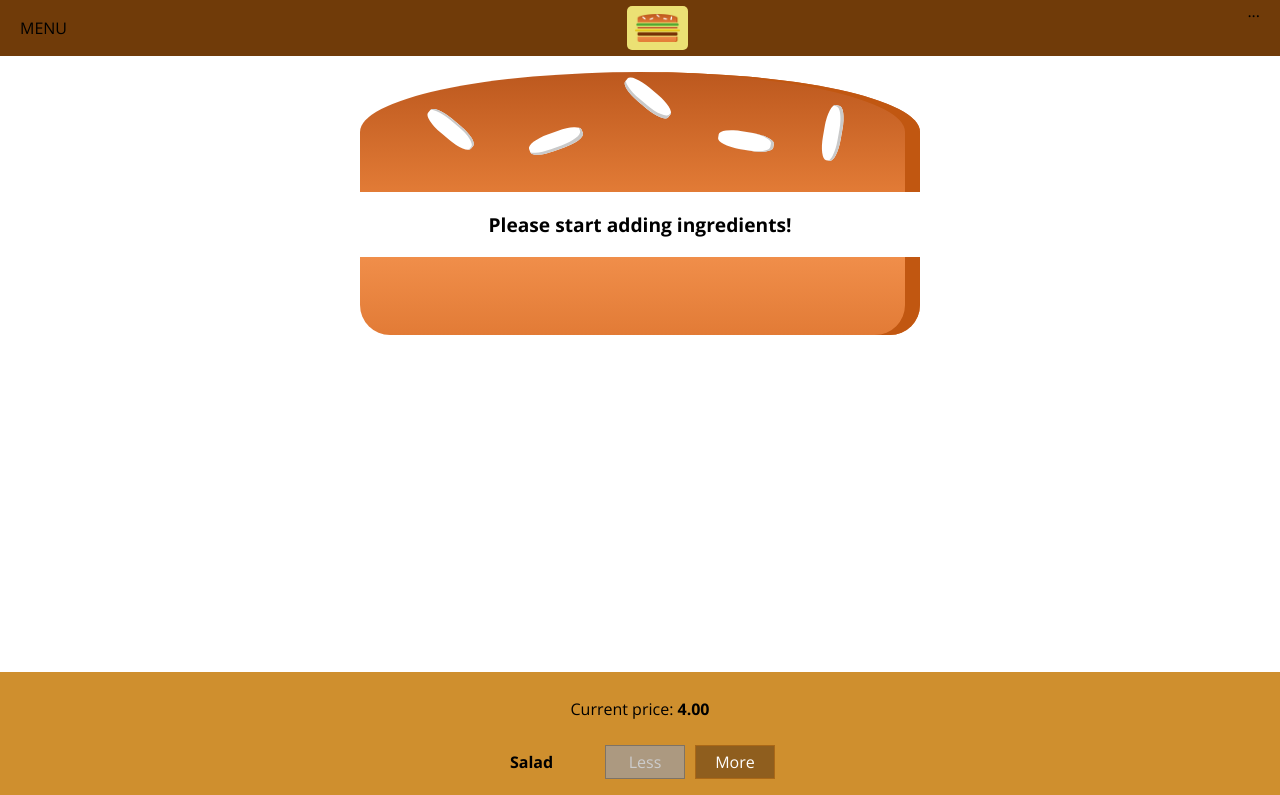
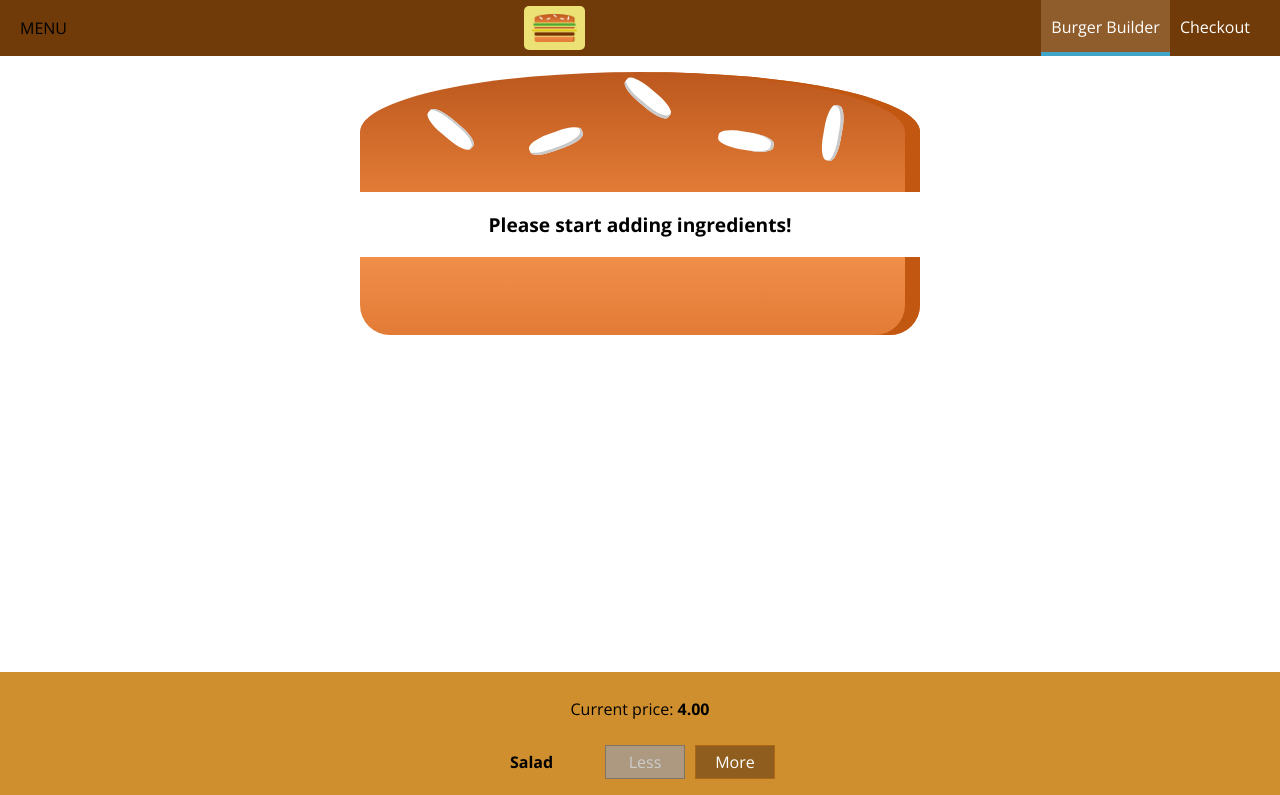
Before and after one commit to Kenokoz/my-burger, a React (Create React App) app: page / in a window 1280 px wide. Shown: the top 795 px of the page. Built offline with nearby package versions, Linux system fonts and the light colour scheme.

Commit message:
Add reusable navigation items

```diff
--- /dev/null
+++ b/src/components/Navigation/NavigationItems/NavigationItem/NavigationItem.css
@@ -0,0 +1,45 @@
+.NavigationItem {
+    margin: 10px 0;
+    box-sizing: border-box;
+    display: block;
+    width: 100%;
+}
+
+.NavigationItem a {
+    color: #8F5C2C;
+    text-decoration: none;
+    width: 100%;
+    box-sizing: border-box;
+    display: block;
+}
+
+.NavigationItem a:hover,
+.NavigationItem a:active,
+.NavigationItem a.active {
+    color: #40A4C8;
+}
+
+@media (min-width: 500px) {
+    .NavigationItem {
+        margin: 0;
+        display: flex;
+        height: 100%;
+        width: auto;
+        align-items: center;
+    }
+
+    .NavigationItem a {
+        color: white;
+        height: 100%;
+        padding: 16px 10px;
+        border-bottom: 4px solid transparent;
+    }
+
+    .NavigationItem a:hover,
+    .NavigationItem a:active,
+    .NavigationItem a.active {
+        background-color: #8F5C2C;
+        border-bottom: 4px solid #40A4C8;
+        color: white;
+    }
+}
--- /dev/null
+++ b/src/components/Navigation/NavigationItems/NavigationItem/NavigationItem.js
@@ -0,0 +1,14 @@
+import React from 'react';
+import './NavigationItem.css';
+
+const navigationItem = props => {
+  return (
+    <li className="NavigationItem">
+      <a href={props.link} className={props.active ? 'active' : null}>
+        {props.children}
+      </a>
+    </li>
+  );
+};
+
+export default navigationItem;
--- /dev/null
+++ b/src/components/Navigation/NavigationItems/NavigationItems.css
@@ -0,0 +1,15 @@
+.NavigationItems {
+    margin: 0;
+    padding: 0;
+    list-style: none;
+    display: flex;
+    flex-flow: column;
+    align-items: center;
+    height: 100%;
+}
+
+@media (min-width: 500px) {
+    .NavigationItems {
+        flex-flow: row;
+    }
+}
--- /dev/null
+++ b/src/components/Navigation/NavigationItems/NavigationItems.js
@@ -0,0 +1,16 @@
+import React from 'react';
+import NavigationItem from './NavigationItem/NavigationItem';
+import './NavigationItems.css';
+
+const navigationItems = props => {
+  return (
+    <ul className="NavigationItems">
+      <NavigationItem link="/" active>
+        Burger Builder
+      </NavigationItem>
+      <NavigationItem link="/">Checkout</NavigationItem>
+    </ul>
+  );
+};
+
+export default navigationItems;
--- a/src/components/Navigation/Toolbar/Toolbar.js
+++ b/src/components/Navigation/Toolbar/Toolbar.js
@@ -1,5 +1,6 @@
 import React from 'react';
 import Logo from '../../Logo/Logo';
+import NavigationItems from '../NavigationItems/NavigationItems';
 import './Toolbar.css';
 
 const toolbar = props => {
@@ -7,7 +8,9 @@
     <header className="Toolbar">
       <div>MENU</div>
       <Logo />
-      <nav>...</nav>
+      <nav>
+        <NavigationItems />
+      </nav>
     </header>
   );
 };
```
